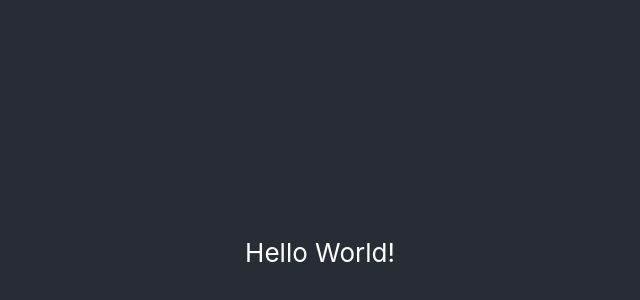
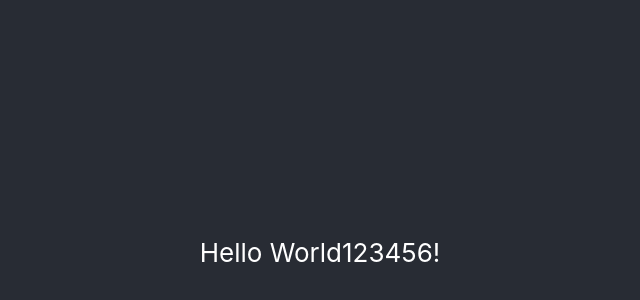
Before and after one commit to harsheel55/demo_cc, a React (Create React App) app: page / in a window 1280 px wide. Shown: the part 148-448 px from the top of the page, without its empty margins (320-960 px from the left). Built offline with nearby package versions, Linux system fonts and the light colour scheme.

Commit message:
intial commit

```diff
--- a/src/App.js
+++ b/src/App.js
@@ -4,9 +4,7 @@ import './App.css';
 function App() {
   return (
     <div className="App">
-      <header className="App-header">
-        Hello World!
-      </header>
+      <header className="App-header">Hello World123456!</header>
     </div>
   );
 }
```
